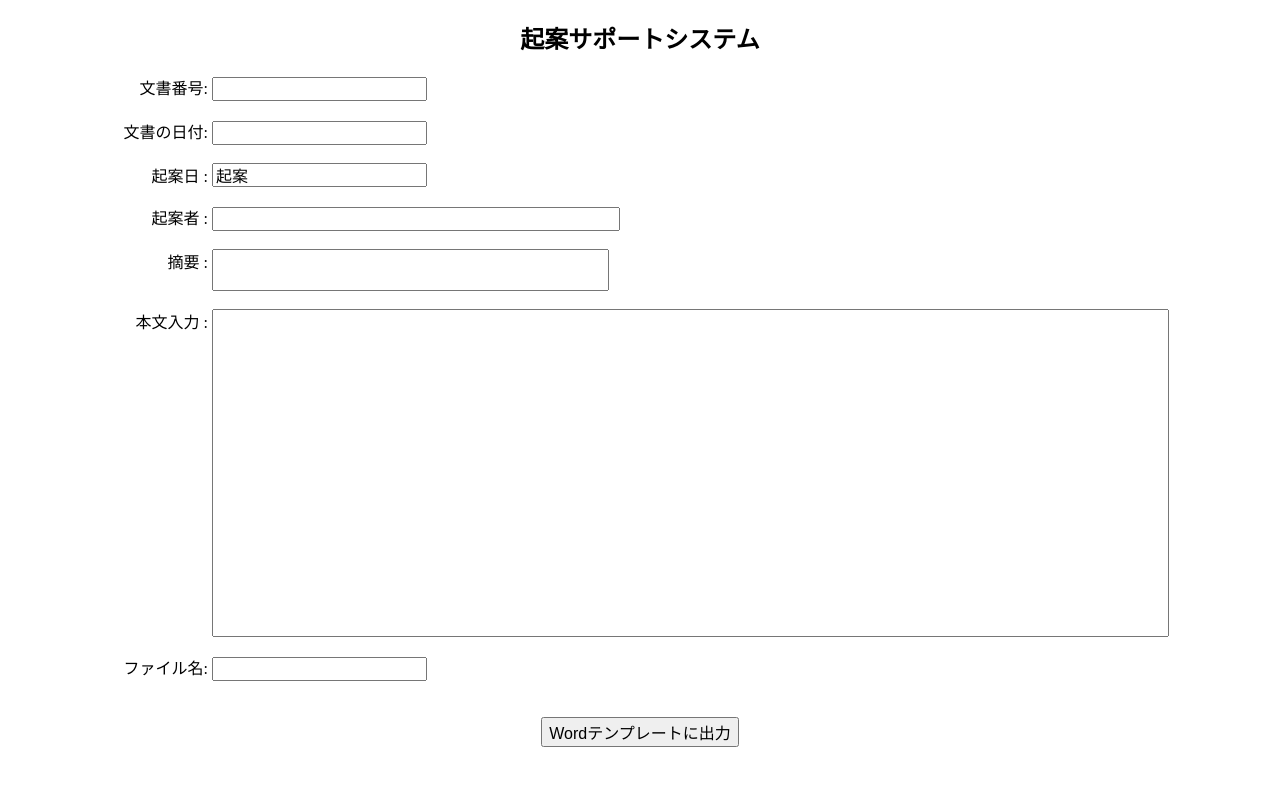
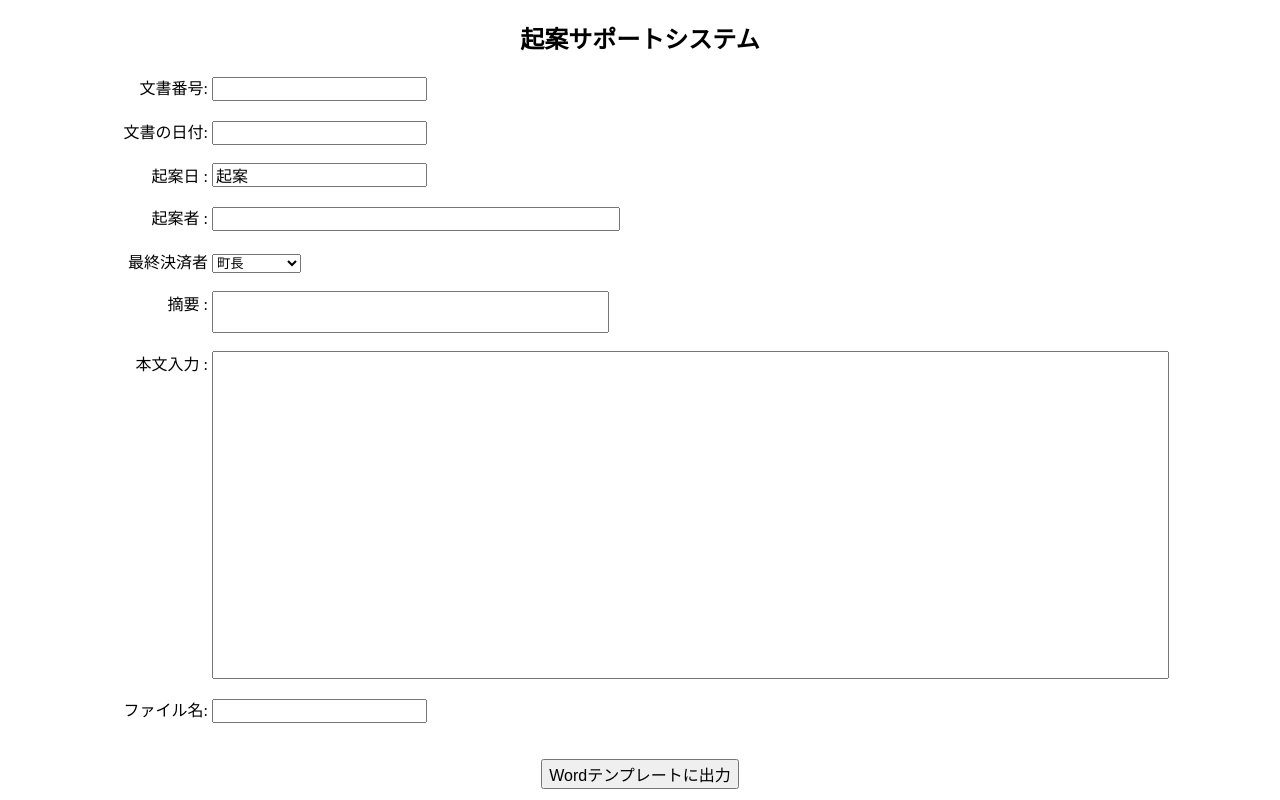
Before and after one commit to piezoh/final_project, a Flask app: page / in a window 1280 px wide. Run offline with Flask 3, Linux system fonts and the light colour scheme.

Commit message:
決裁者の選択を追加

```diff
--- a/app.py
+++ b/app.py
@@ -19,11 +19,12 @@ def get_text():
     draft_date = request.form["draft_date"]
     drafter = request.form["drafter"]
     summary = request.form["summary"]
+    authorizere = request.form["authorizere"]
     input_text = request.form["input_text"]
     filename = request.form["filename"]
 
     # Word文書を生成して保存
-    generate_docx(filename, input_text, doc_date, doc_number, draft_date, drafter, summary)
+    generate_docx(filename, input_text, doc_date, doc_number, draft_date, drafter, summary, authorizere)
 
     # 応答メッセージを返す
     return f"ファイル '{filename}.docx' が保存されました。"
@@ -45,12 +46,17 @@ def slice_txt_into_list(full_txt, slice_length):
     return sliced_list
 
 
-def generate_docx(new_filename, full_txt, date, doc_num, drft_date, drft_person, summary_content):
+def generate_docx(new_filename, full_txt, date, doc_num, drft_date, drft_person, summary_content, author):
     # 40字ごとに区切ってリストに入れる
     draft_content = slice_txt_into_list(full_txt, 40)
 
     # 既存のWord文書を開く
-    document = Document("起案文書様式.docx")
+    if author == "町長":
+        document = Document("起案文書様式.docx")
+    elif author == "副町長":
+        document = Document("起案文書様式(副町長まで).docx")
+    else:
+        document = Document("起案文書様式(課長まで).docx")
 
     # 文書内の表を取得する
     table = document.tables[0]
@@ -71,7 +77,7 @@ def generate_docx(new_filename, full_txt, date, doc_num, drft_date, drft_person,
     draft_date_cell = table.cell(3, 2)
 
     # 起案日と起案者を同じセルに入力するため連結
-    drafter_date = drft_date + "\n"+"\n" + drft_person
+    drafter_date = drft_date + "\n" + "\n" + drft_person
 
     # 起案日&起案者を入力
     draft_date_cell.text = drafter_date
--- a/templates/input_form.html
+++ b/templates/input_form.html
@@ -21,6 +21,10 @@
         #summary {
             font-size: 120%;
         }
+
+        #option_a {}
+
+
 
         label {
             display: inline-block;
@@ -51,6 +55,16 @@
         <input type="text" id="drafter" name="drafter" style="width: 400px;">
         <br>
         <br>
+
+        <div>
+            <label for="authorizere">最終決済者</label>
+            <select name="authorizere">
+                <option value="町長">町長</option>
+                <option value="副町長">副町長まで</option>
+                <option value="課長">課長まで</option>
+            </select>
+        </div>
+        <br>
         <label for="summary">摘要 :</label>
         <textarea id="summary" name="summary" rows="2" cols="40"></textarea>
         <br>
```
Also changed, not shown: requirements.txt (added, +10 -0 lines).
